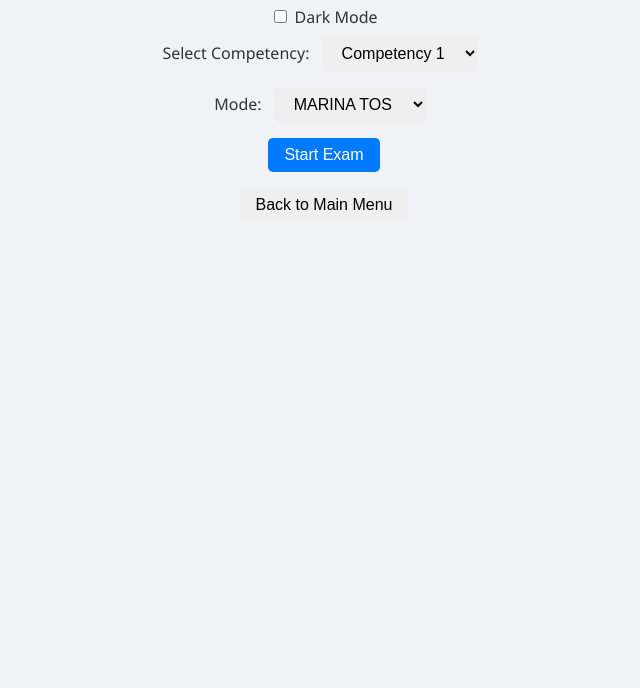
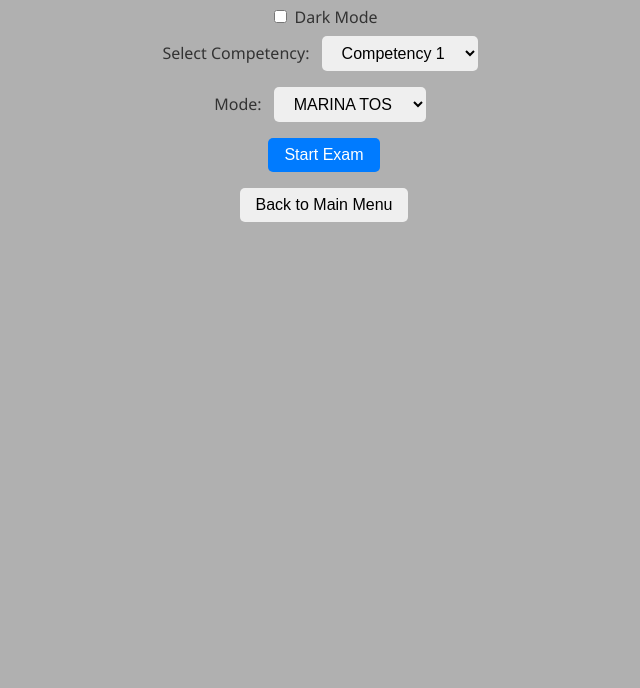
Before and after one commit to KontingLegal/the-new-valideks, a plain HTML site: page exam.html in a window 1280 px wide. Shown: the part 112-800 px from the top of the page, without its empty margins (316-956 px from the left). Drawn offline with Linux system fonts and the light colour scheme.

Commit message:
Update exam.html
bg change

```diff
--- a/exam.html
+++ b/exam.html
@@ -8,7 +8,7 @@
     body {
       font-family: 'Segoe UI', sans-serif;
       margin: 2rem;
-      background-color: #f0f2f5;
+      background-color: #b0b0b0;
       color: #333;
       display: flex;
       flex-direction: column;
```
